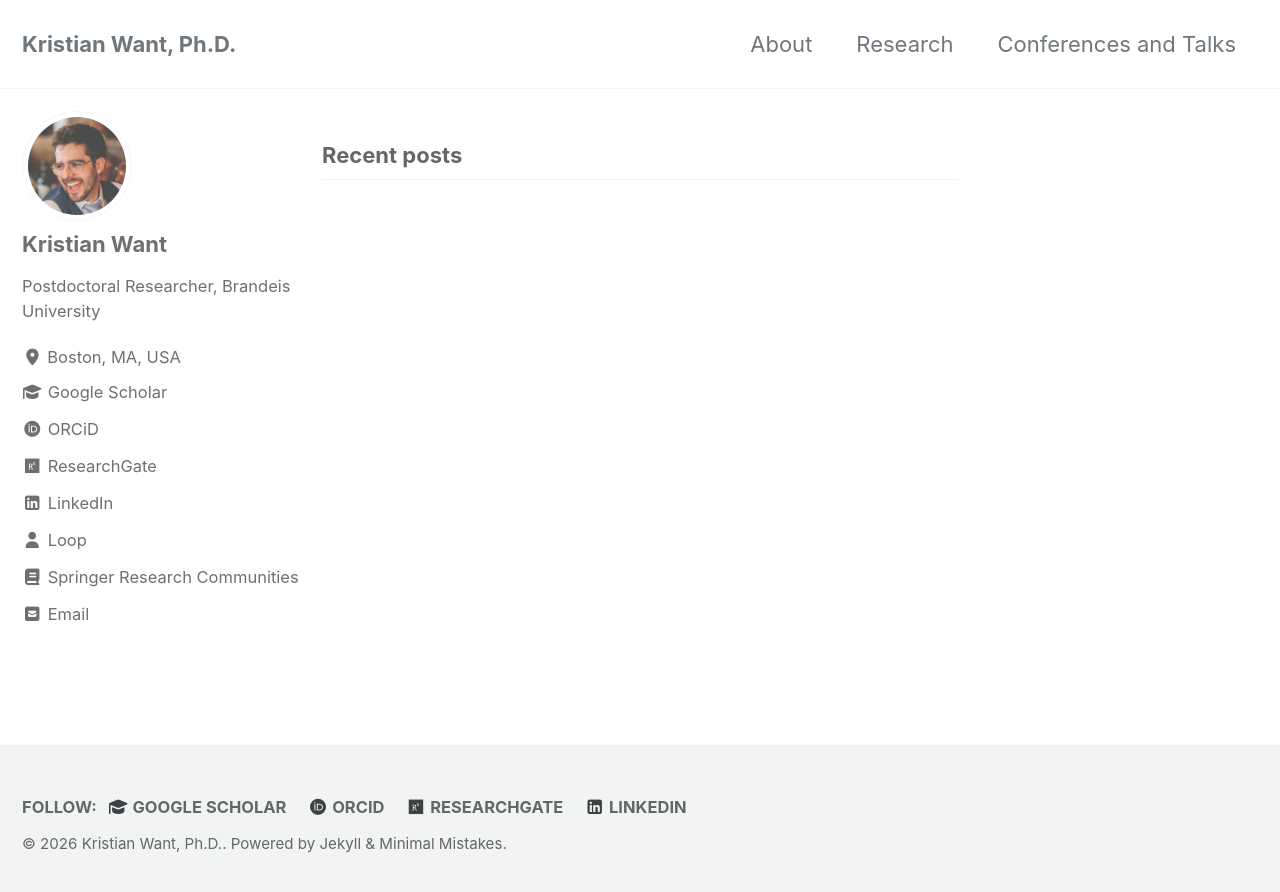
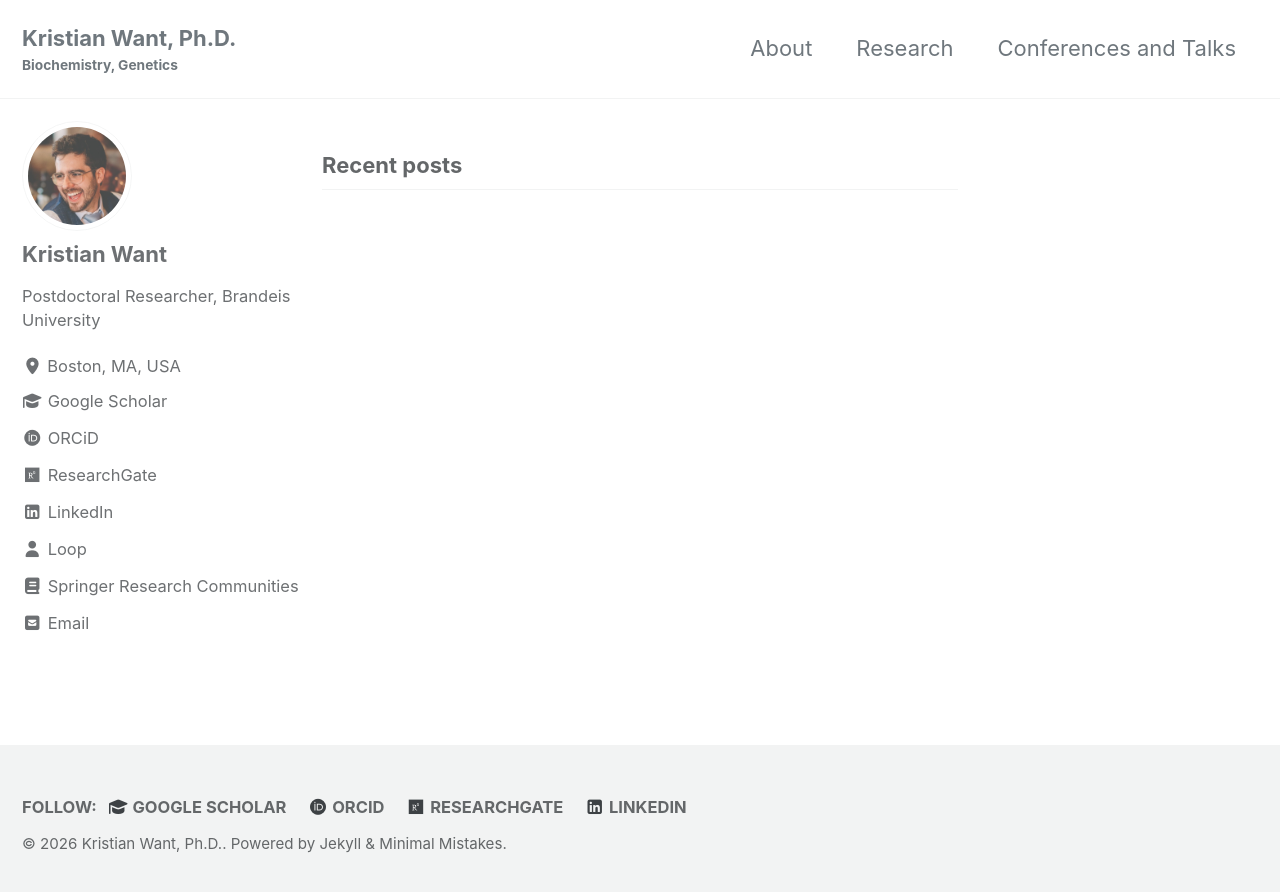
Before and after one commit to kristianwant/kristianwant.github.io, a Jekyll site: the page built from index.html, in a window 1280 px wide. Shown: the top 892 px of the page. Built offline with Jekyll 4.4.1, drawn with Linux system fonts in a browser that asks for light colours; cached includes are drawn as plain includes; the list of posts is cut into pages by our own code; some of the changed lines change nothing that is shown.

Commit message:
Update _config.yml

```diff
--- a/_config.yml
+++ b/_config.yml
@@ -19,12 +19,12 @@ locale                   : "en-US"
 direction                : # "ltr" (default), "rtl" # set the direction of the page
 title                    : "Kristian Want, Ph.D."
 title_separator          : "-"
-subtitle                 : # site tagline that appears below site title in masthead
+subtitle                 : "Biochemistry, Genetics"
 name                     : "Kristian Want"
 description              : "Personal website for Kristian Want"
-url                      : # the base hostname & protocol for your site e.g. "https://mmistakes.github.io"
+url                      : "https://kristianwant.github.io"
 baseurl                  : # the subpath of your site, e.g. "/blog"
-repository               : # GitHub username/repo-name e.g. "mmistakes/minimal-mistakes"
+repository               : "kristianwant/kristianwant.github.io"
 teaser                   : # path of fallback teaser image, e.g. "/assets/images/500x300.png"
 logo                     : # path of logo image to display in the masthead, e.g. "/assets/images/88x88.png"
 masthead_title           : # overrides the website title displayed in the masthead, use " " for no title
@@ -67,7 +67,7 @@ reCaptcha:
   secret                 :
 atom_feed:
   path                   : # blank (default) uses feed.xml
-  hide                   : true, false (default)
+  hide                   : true
 search                   : # true, false (default)
 search_full_content      : # true, false (default)
 search_provider          : # lunr (default), algolia, google
@@ -95,14 +95,18 @@ facebook:
   username               :
   app_id                 :
   publisher              :
-og_image                 : # Open Graph/Twitter default site image
+og_image                 : "/assets/images/bio_photo.jpg"
 og_image_alt             : # Alt text for Open Graph/Twitter default site image
 # For specifying social profiles
 # - https://developers.google.com/structured-data/customize/social-profiles
 social:
-  type                   : # Person or Organization (defaults to Person)
-  name                   : # If the user or organization name differs from the site's name
+  type                   : Person
+  name                   : "Kristian Want"
   links: # An array of links to social media profiles
+    - "https://scholar.google.com/citations?user=zf1WsVwAAAAJ&hl=en"
+    - "https://orcid.org/0000-0001-7590-0896"
+    - "https://www.linkedin.com/in/kristianwant/"
+    - "https://www.researchgate.net/profile/Kristian-Want"
 
 # Analytics
 analytics:
@@ -227,7 +231,7 @@ sass:
 
 # Outputting
 permalink: /:categories/:title/
-timezone: # https://en.wikipedia.org/wiki/List_of_tz_database_time_zones
+timezone: "America/New_York"
 
 
 # Pagination with jekyll-paginate
```
